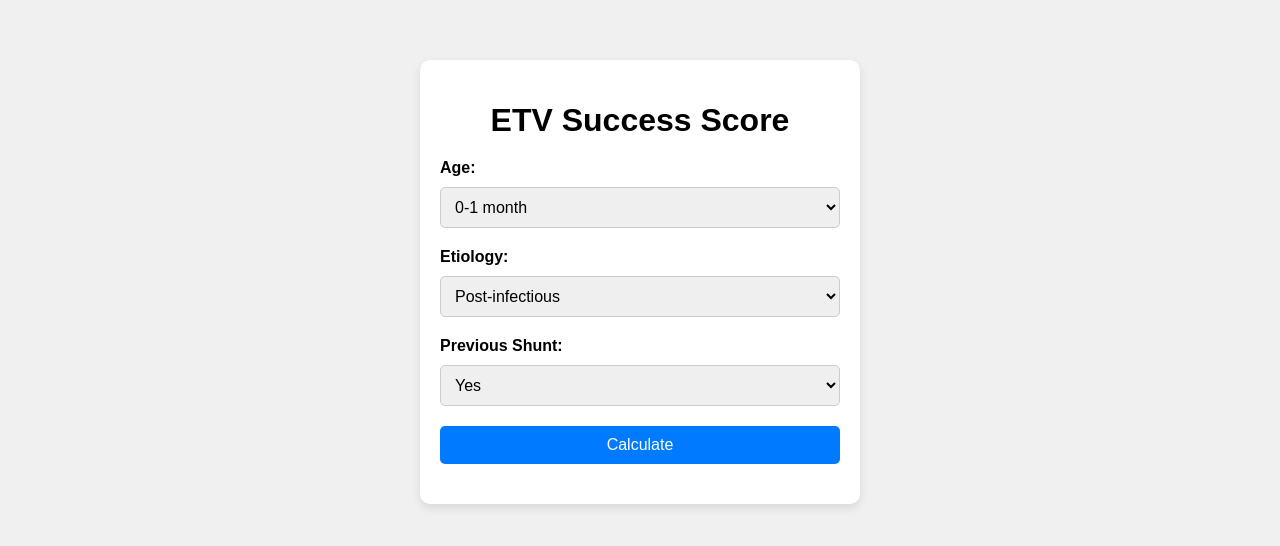
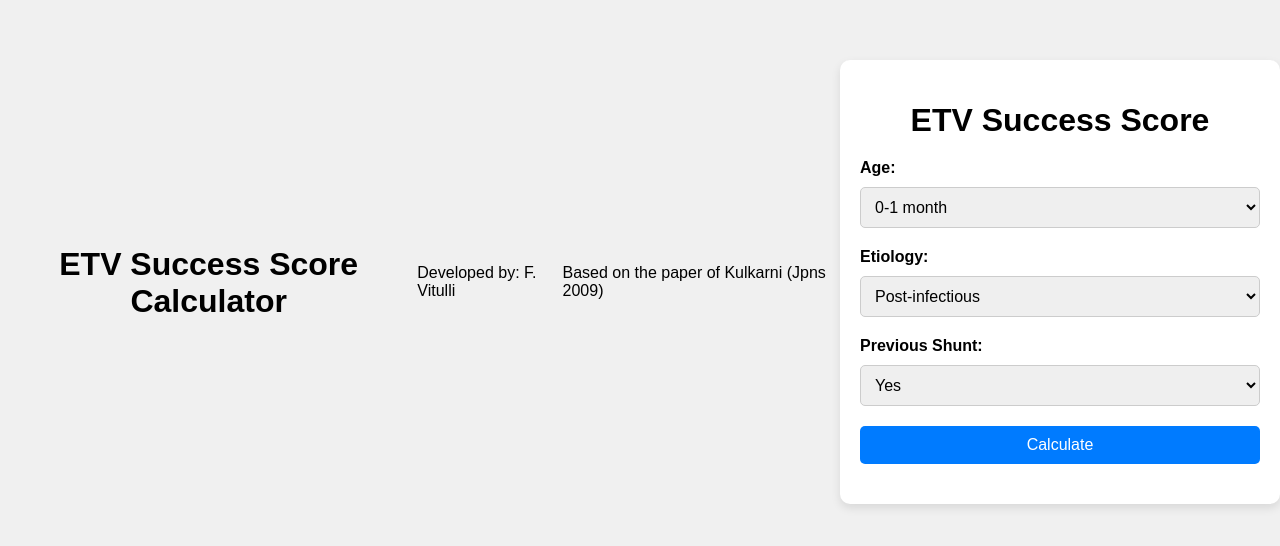
Before and after one commit to vitullifrancesca/etvss, a plain HTML site: page index.html in a window 1280 px wide. Shown: the part 118-664 px from the top of the page. Drawn offline with Linux system fonts and the light colour scheme.

Commit message:
Update index.html

```diff
--- a/index.html
+++ b/index.html
@@ -66,6 +66,11 @@
         }
     </style>
 </head>
+<body>
+    <h1>ETV Success Score Calculator</h1>
+    <p>Developed by: F. Vitulli</p>
+    <p>Based on the paper of Kulkarni (Jpns 2009)</p>
+</body>
 <body>
 
 <div class="container">
```
